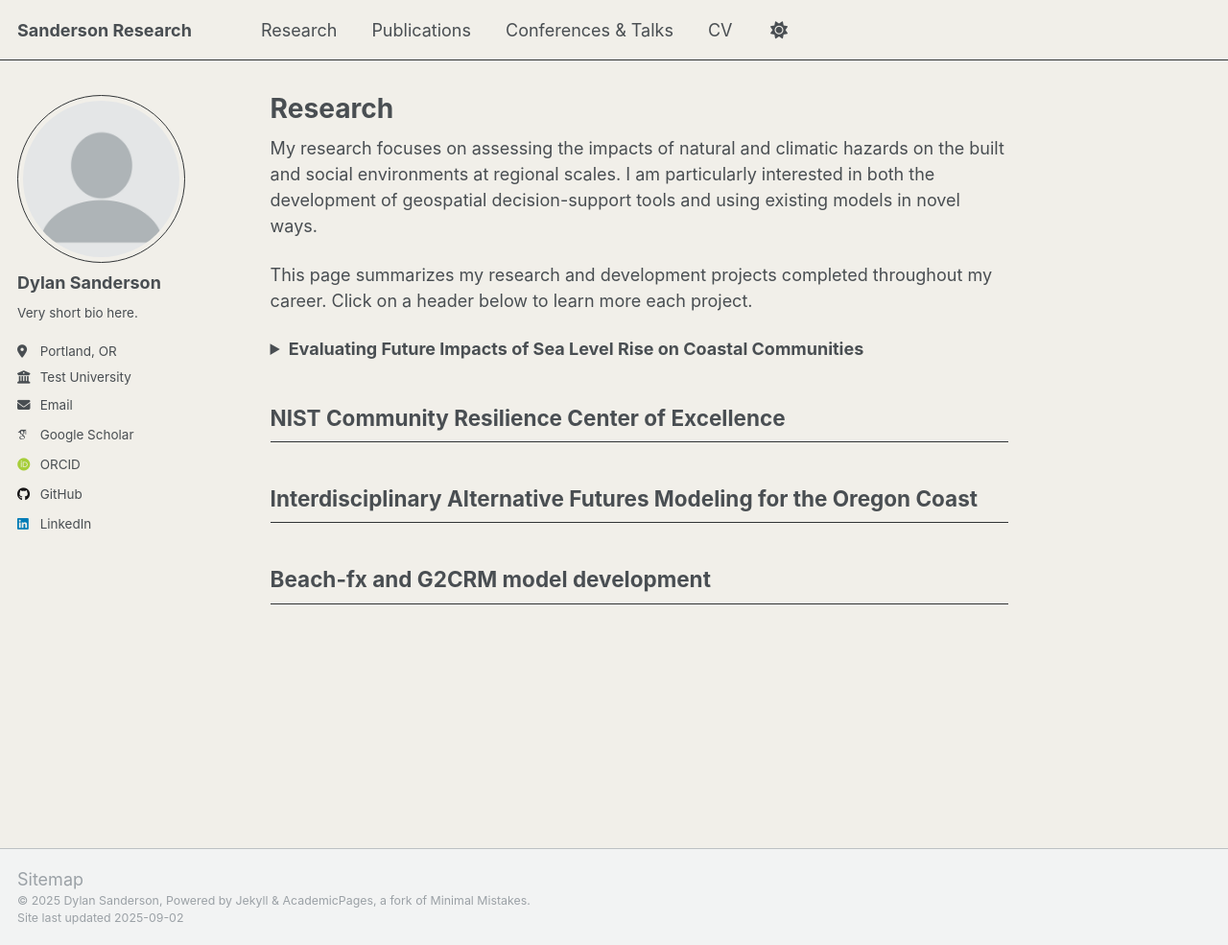
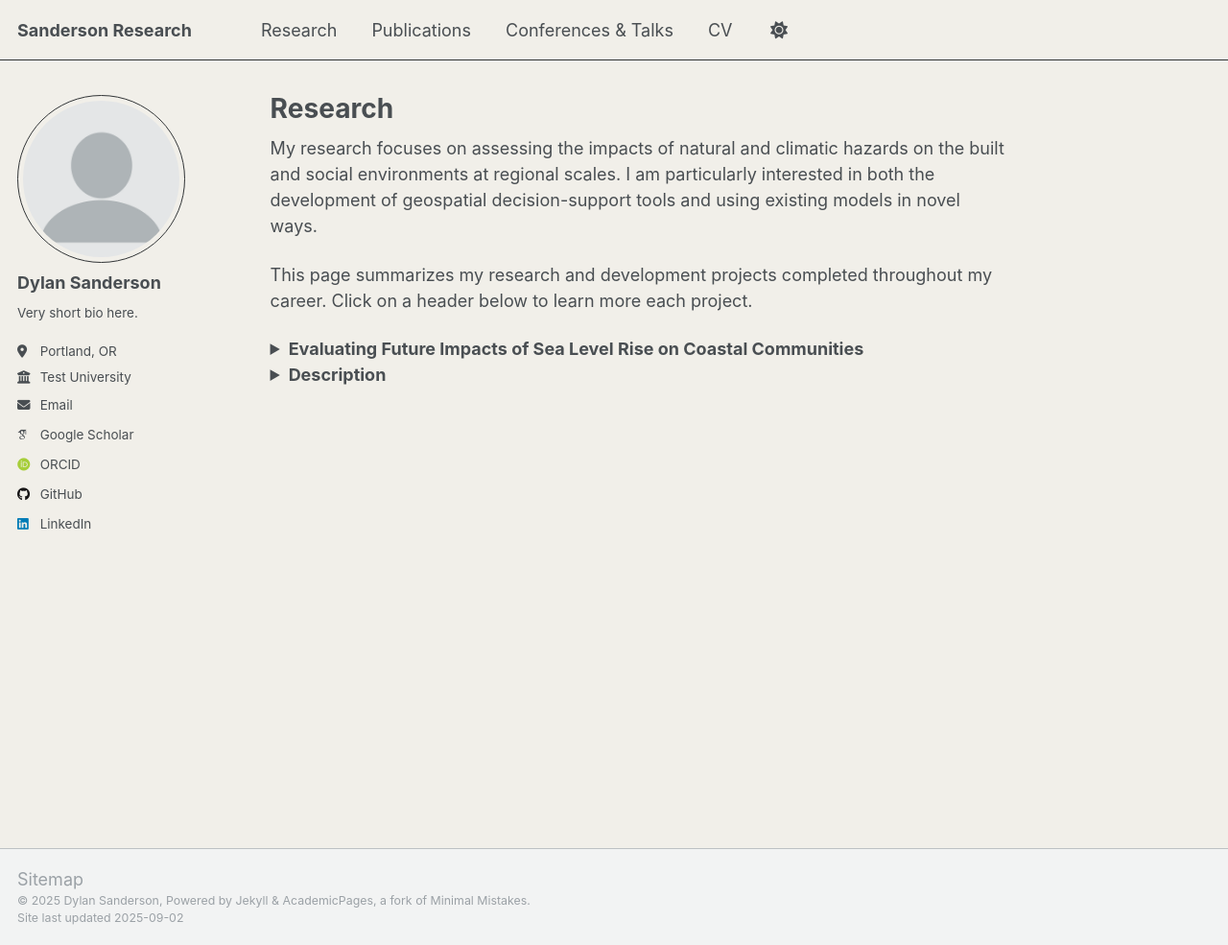
Before and after one commit to 22dylan/22dylan.github.io, a Jekyll site: the page built from _pages/reasearch.md, in a window 1280 px wide and 985 px high. Shown: the whole window at 96% size. Built offline with Jekyll 4.4.1, drawn with Linux system fonts in a browser that asks for light colours; some web fonts are replaced; a script that is not in the unit is left out.

Commit message:
Update reasearch.md

```diff
--- a/_pages/reasearch.md
+++ b/_pages/reasearch.md
@@ -23,7 +23,7 @@
 I completed this work during my time as a National Research Council Postdoctoral Fellow at NIST. The objective of this work was to develop decision-support tools to help communities become more resilient to chronic hazards that are associated with a changing climate. In particular, I focused on flooding due to sea level rise (SLR) and high tides, and considered the resulting impacts on buildings, electric power, and transportation networks. On top of this, I developed an agent-based model to simulate how households may respond to the future impacts of SLR. Reinforcement learning was used to characterize agent behavior. This allows agents to learn for themselves how to respond to changes in their envirnment. <br><br>
 
 <i> Figures from this work: </i> <br>
-<img src="../images/research/fig6-exposure.png"><br>
+<img src="../images/research/fig6-exposure.png"><br><br>
 <img src="../images/research/fig1-flowchart.png"><br>
 
 <br>
@@ -31,13 +31,16 @@
 <i>Research products originating from this project</i>: <br>
 Two manuscripts (<a href="https://doi.org/10.1016/j.ijdrr.2025.105649">1</a>, <a href="https://doi.org/10.1016/j.ijdrr.2025.105742">2</a>), one Jupyter notebook (<a href="https://doi.org/10.5281/zenodo.11402964">1</a>), and one geospatial agent-based model (<a href="https://doi.org/10.5281/zenodo.15120768">1</a>). <br><br>
 
-
 <i> Funding</i>: <br>
-Two years of salary plus travel assistance through the <a href="https://www.nationalacademies.org/our-work/rap/nrc-research-associateship-programs" >National Research Council Postdoctoral Fellowship program.< </a> <br><br>
+Two years of salary plus travel assistance through the <a href="https://www.nationalacademies.org/our-work/rap/nrc-research-associateship-programs" >National Research Council Postdoctoral Fellowship program.</a> <br><br>
 
 </details>
 
 
+<details>
+    <summary> <b> Description </b> </summary>
+    <i> More Coming Soon <i>
+</details>
 
 NIST Community Resilience Center of Excellence
 ------
```
